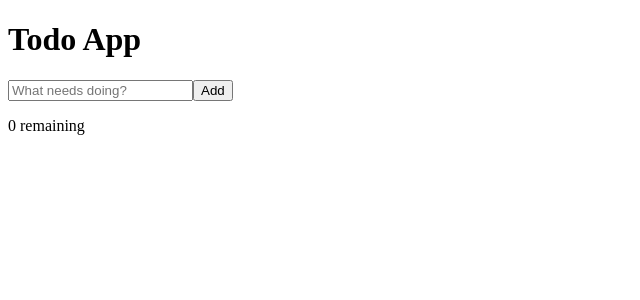
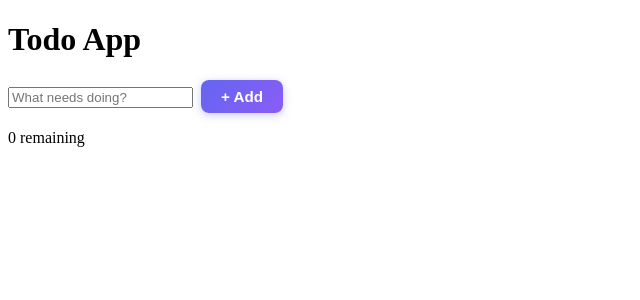
Before and after one commit to thedineshbabu/todo-app, a React (Vite) app: page / in a window 1280 px wide. Shown: the top 300 px of the page, without its empty margins (0-640 px from the left). Built offline with nearby package versions, Linux system fonts and the light colour scheme.

Commit message:
TASK-2: Color for add button

```diff
--- a/src/App.tsx
+++ b/src/App.tsx
@@ -2,6 +2,7 @@ import { useState } from "react";
 
 export default function App() {
   const [text, setText] = useState("");
+  const [addHovered, setAddHovered] = useState(false);
   const [todos, setTodos] = useState<any[]>([]);
 
   function addTodo() {
@@ -47,8 +48,31 @@ export default function App() {
           onChange={(e) => setText(e.target.value)}
           placeholder="What needs doing?"
         />
-        <button type="button" onClick={addTodo}>
-          Add
+        <button
+          type="button"
+          onClick={addTodo}
+          onMouseEnter={() => setAddHovered(true)}
+          onMouseLeave={() => setAddHovered(false)}
+          style={{
+            background: addHovered
+              ? "linear-gradient(135deg, #4f46e5, #7c3aed)"
+              : "linear-gradient(135deg, #6366f1, #8b5cf6)",
+            color: "#fff",
+            border: "none",
+            borderRadius: "8px",
+            padding: "8px 20px",
+            fontWeight: 600,
+            fontSize: "0.95rem",
+            cursor: "pointer",
+            boxShadow: addHovered
+              ? "0 4px 14px rgba(99,102,241,0.6)"
+              : "0 2px 8px rgba(99,102,241,0.35)",
+            transform: addHovered ? "translateY(-1px)" : "translateY(0)",
+            transition: "all 0.2s ease",
+            marginLeft: "8px",
+          }}
+        >
+          + Add
         </button>
       </div>
       <ul>
```
